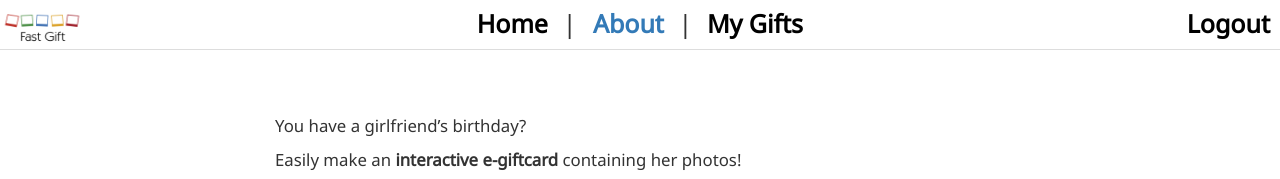
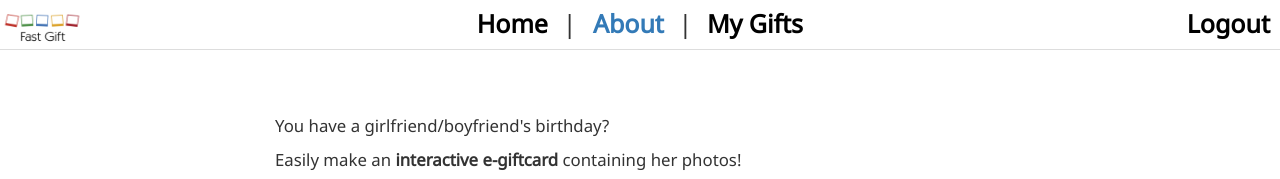
Before and after one commit to Regaler/FastGift, a plain HTML site: page about.html in a window 1280 px wide. Shown: the top 179 px of the page. Drawn offline with nearby package versions, Linux system fonts and the light colour scheme.

Commit message:
girlfriend->girlfriend/boyfriend

```diff
--- a/about.html
+++ b/about.html
@@ -50,7 +50,7 @@
   <div class="container" class="row">
     <div class="col-xs-2 text-left"></div>
     <div class="col-xs-10 text-left">
-      <p style="font-size: 120%;">You have a girlfriend’s birthday? </p>
+      <p style="font-size: 120%;">You have a girlfriend/boyfriend's birthday? </p>
       <p style="font-size: 120%;">Easily make an <strong>interactive e-giftcard</strong> containing her photos!</p>
 
       <p>1. You can <strong>choose</strong> the template with pre-made storylines. Then you <strong>make</strong> a giftcard based on that. You don’t have to be a poet. You can simply type some messages and input photos/videos on the pre-made templates. </p>
```
